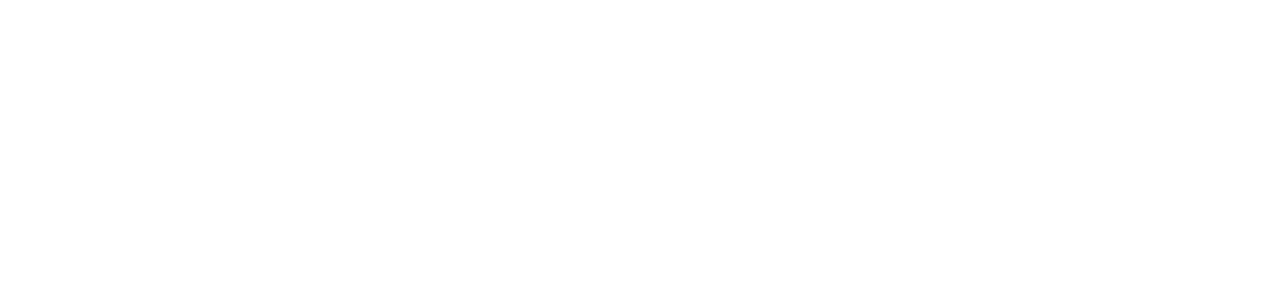
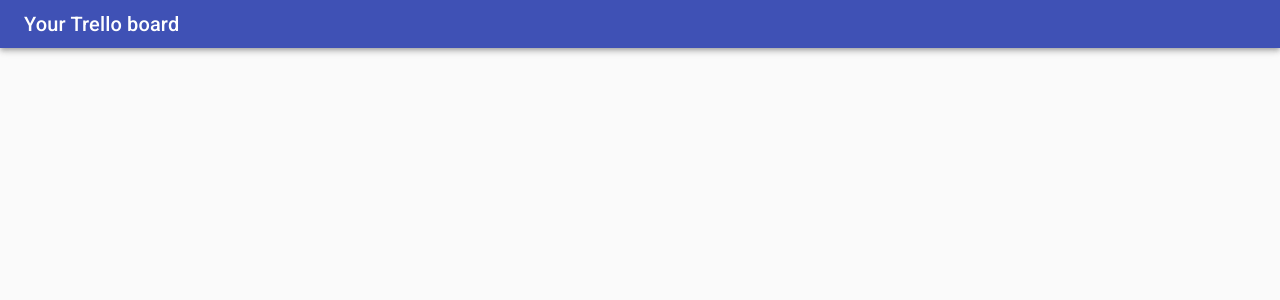
Before and after one commit to maksimanom/react_trello, a React (Create React App) app: page / in a window 1280 px wide. Shown: the top 300 px of the page. Built offline with nearby package versions, Linux system fonts and the light colour scheme.

Commit message:
fast header done :D

```diff
--- a/package.json
+++ b/package.json
@@ -3,6 +3,7 @@
   "version": "0.1.0",
   "private": true,
   "dependencies": {
+    "@material-ui/core": "^4.9.9",
     "@testing-library/jest-dom": "^4.2.4",
     "@testing-library/react": "^9.5.0",
     "@testing-library/user-event": "^7.2.1",
--- a/public/index.html
+++ b/public/index.html
@@ -24,7 +24,9 @@
       work correctly both with client-side routing and a non-root public URL.
       Learn how to configure a non-root public URL by running `npm run build`.
     -->
-    <title>React App</title>
+    <link rel="stylesheet" href="https://fonts.googleapis.com/css?family=Roboto:300,400,500,700&display=swap" />
+
+    <title>Trello [DEMO] App</title>
   </head>
   <body>
     <noscript>You need to enable JavaScript to run this app.</noscript>
--- a/src/App.js
+++ b/src/App.js
@@ -1,10 +1,15 @@
 import React from 'react';
+
+import CssBaseline from "@material-ui/core/CssBaseline";
+
+import Header from "./Component/Header"
 
 const App = ()=>{
 
   return(
     <>
-
+    <CssBaseline />
+    <Header/>
     </>
   )
 }
--- /dev/null
+++ b/src/Component/Header/index.js
@@ -0,0 +1,25 @@
+import React from "react";
+
+import { makeStyles } from "@material-ui/core/styles";
+import { AppBar, Typography, Toolbar, TextField } from "@material-ui/core/";
+
+const useStyles = makeStyles((theme) => ({
+  root: {
+    backgroundColor: "#0079BF",
+  },
+}));
+
+const Header = () => {
+  const classes = useStyles();
+
+  return (
+    <AppBar position="static" component="header">
+      <Toolbar variant="dense">
+        <Typography variant="h6" color="inherit">
+          Your Trello board
+        </Typography>
+      </Toolbar>
+    </AppBar>
+  );
+};
+export default Header;
```
Also changed, not shown: 1 other file (tests, documents, lock files or other folders).
